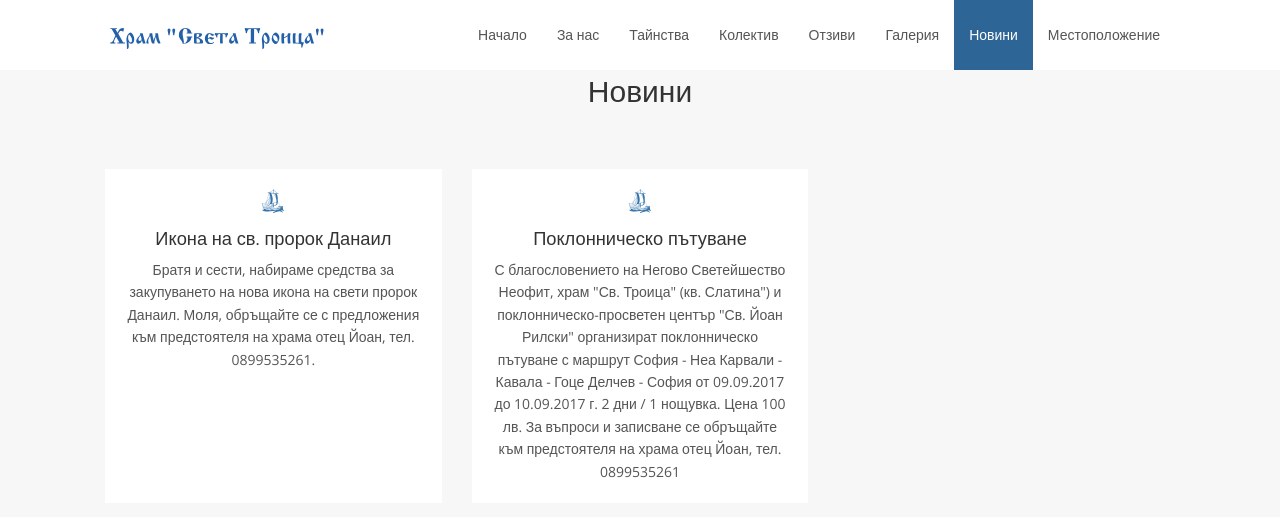
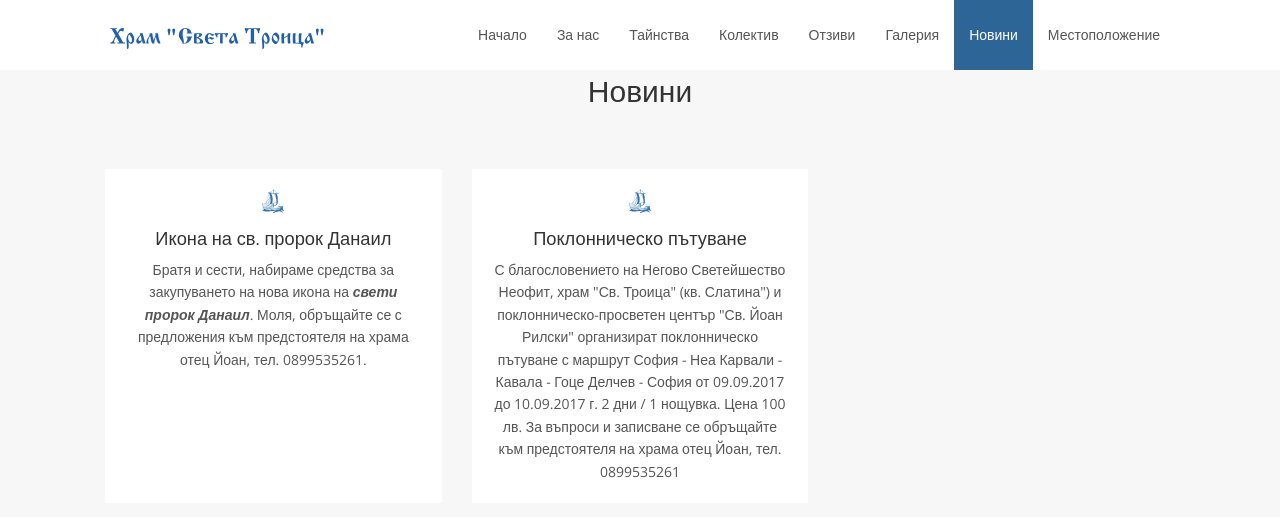
Before and after one commit to ibojilov/sveta-troitsa, a Jekyll site: the page built from index.html, in a window 1280 px wide and 900 px high, scrolled down 6444 px, cut to the strip 0-579 px from the top of the window. Shown: the top 517 px of the strip. Built offline with Jekyll 4.4.1, drawn with Linux system fonts in a browser that asks for light colours; nearby versions of some CDN libraries.

Commit message:
rss feed

```diff
--- a/_config.yml
+++ b/_config.yml
@@ -2,7 +2,7 @@
 title: Храм "Света Троица", гр. София, район "Слатина"
 description: Официална информационна страница на православен храм "Света Троица", гр. София, район "Слатина"
 baseurl: "" # the subpath of your site, e.g. /blog
-url: "" # the name of your domain
+url: "sveta-troitsa.eu" # the name of your domain
 logo_url: svg/min/logo.svg
 
 # Hero
--- a/_data/news.yml
+++ b/_data/news.yml
@@ -1,6 +1,6 @@
 - icon: icon-lodka
   title: Икона на св. пророк Данаил
-  description: Братя и сести, набираме средства за закупуването на нова икона на свети пророк Данаил. Моля, обръщайте се с предложения към предстоятеля на храма отец Йоан, тел. 0899535261.
+  description: Братя и сести, набираме средства за закупуването на нова икона на <b><i>свети пророк Данаил</i></b>. Моля, обръщайте се с предложения към предстоятеля на храма отец Йоан, тел. 0899535261.
 
 - icon: icon-lodka
   title: Поклонническо пътуване
--- a/_includes/footer.html
+++ b/_includes/footer.html
@@ -8,7 +8,7 @@
             {% if site.instagram %}<li><a href="{{ site.instagram }}"><svg class="icon icon-instagram"><use xlink:href="#icon-instagram"></use></svg></a></li>{% endif %}
             {% if site.youtube %}<li><a href="{{ site.youtube }}"><svg class="icon icon-youtube"><use xlink:href="#icon-youtube"></use></svg></a></li>{% endif %}
             {% if site.skype %}<li><a href="{{ site.skype }}"><svg class="icon icon-skype"><use xlink:href="#icon-skype"></use></svg></a></li>{% endif %}
-            {% if site.feed %}<li><a href="#"><svg class="icon icon-feed"><use xlink:href="#icon-feed"></use></svg></a></li>{% endif %}
+            {% if site.feed %}<li><a href="feed.xml"><svg class="icon icon-feed"><use xlink:href="#icon-feed"></use></svg></a></li>{% endif %}
         </ul>
 
         <small>{% if site.copyright %} {{ site.copyright }} {% endif %}</small>
```
